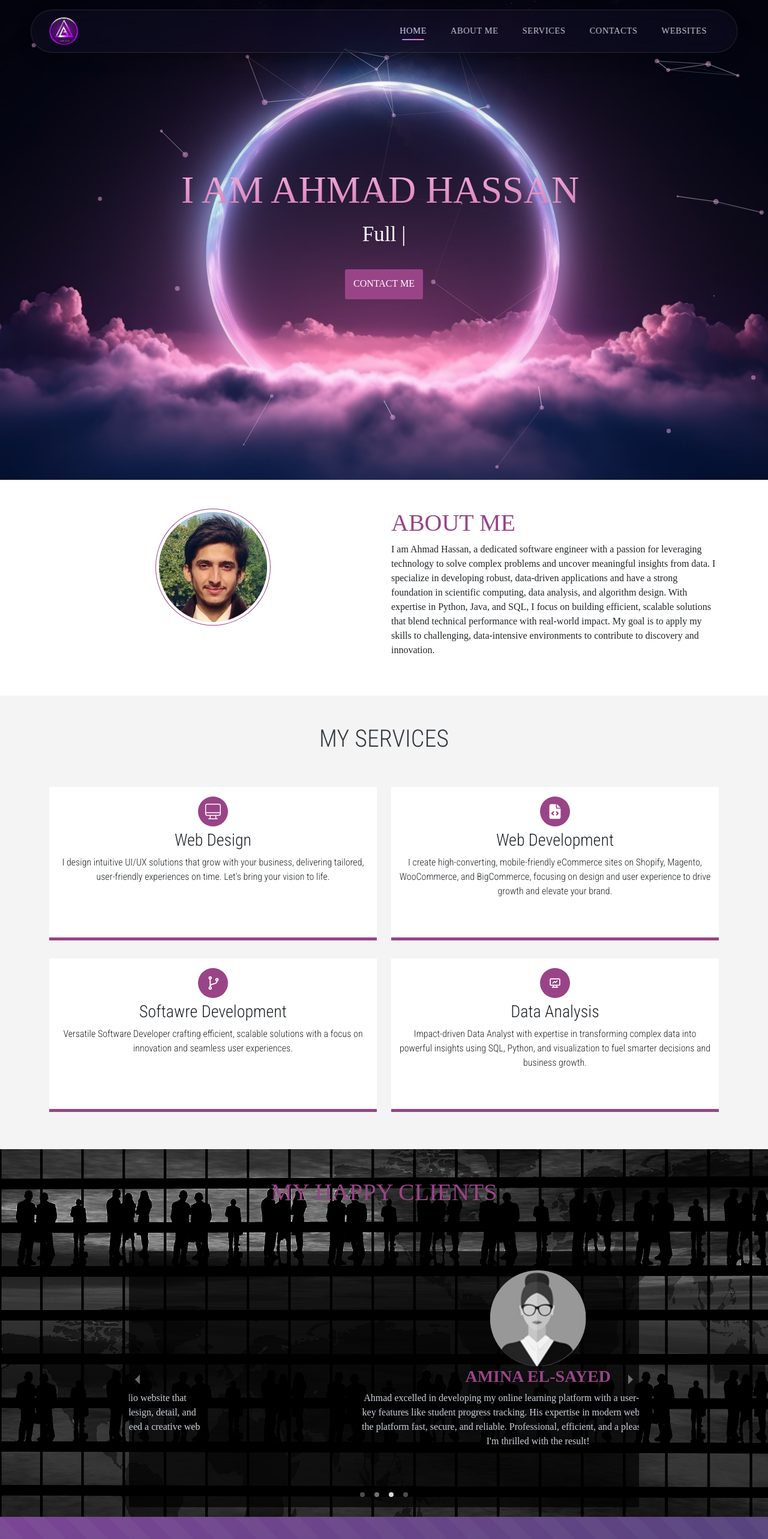
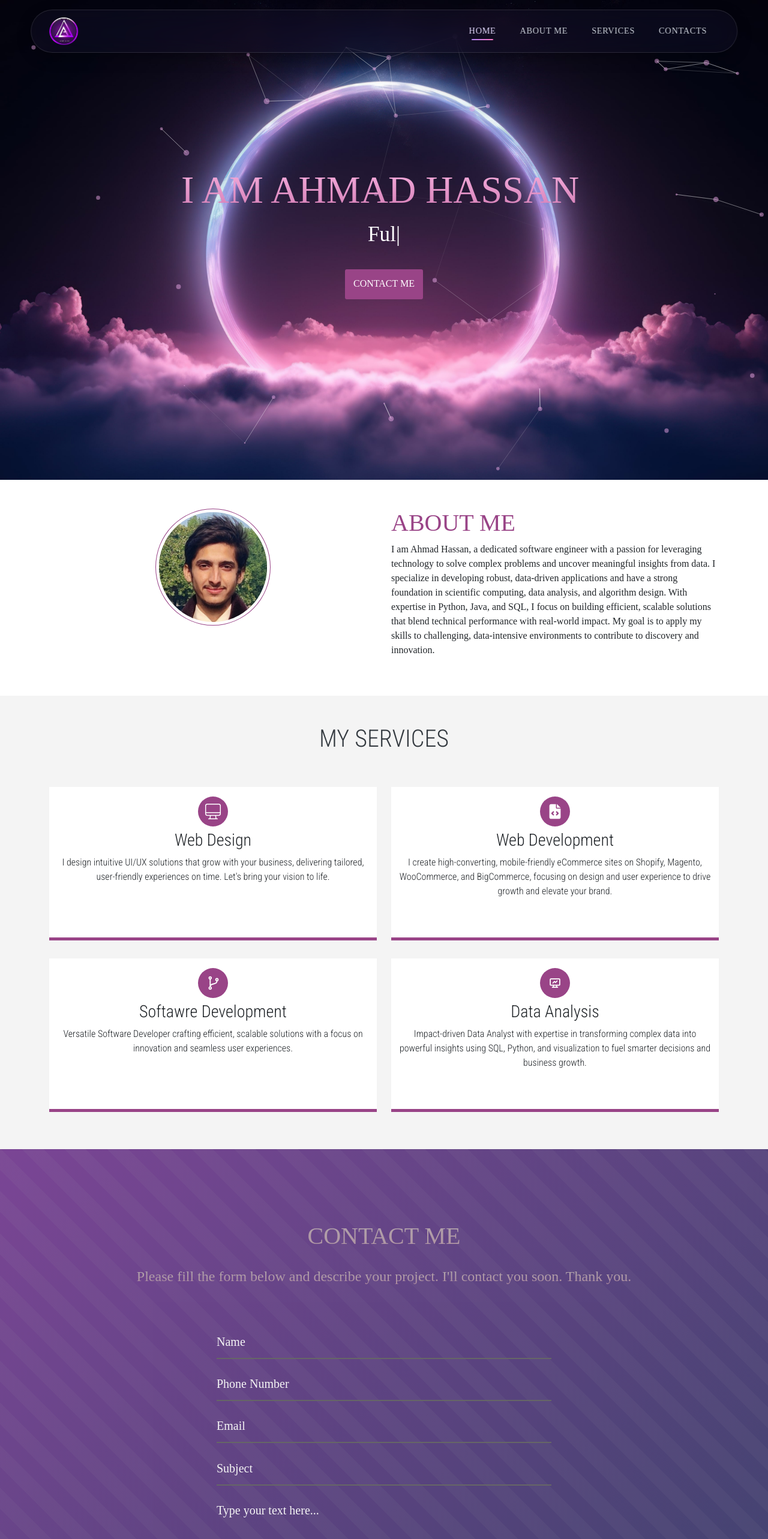
Before and after one commit to AhmadInsight/Cern-portfolio, a React (Vite) app: page /#home in a window 1280 px wide. Shown: the top 2566 px of the page at 60% size. Built offline with nearby package versions, Linux system fonts and the light colour scheme.

Commit message:
Updated portfolio

```diff
--- a/src/App.tsx
+++ b/src/App.tsx
@@ -8,7 +8,7 @@
 import { AboutMe } from "./components/AboutMe";
 import { Footer } from "./components/Footer";
 import { Services } from "./components/Services";
-import { Testimonials } from "./components/Testimonials";
+// import { Testimonials } from "./components/Testimonials";
 import Contacts from "./components/Contacts.tsx";
 import { Engine } from "@tsparticles/core"; // or from another appropriate source
 import { SpeedInsights } from '@vercel/speed-insights/react';
@@ -117,7 +117,7 @@
       <Header />
       <AboutMe />
       <Services />
-      <Testimonials />
+      {/* <Testimonials /> */}
       <Contacts />
       <Footer />
       <SpeedInsights />
--- a/src/components/Navbar.tsx
+++ b/src/components/Navbar.tsx
@@ -173,7 +173,7 @@
                 Contacts
               </Link>
             </li>
-            <li className="nav-item">
+            {/* <li className="nav-item">
               <Link
                 smooth={true}
                 duration={500}
@@ -187,7 +187,7 @@
               >
                 Websites
               </Link>
-            </li>
+            </li> */}
           </ul>
         </div>
       </div>
```
